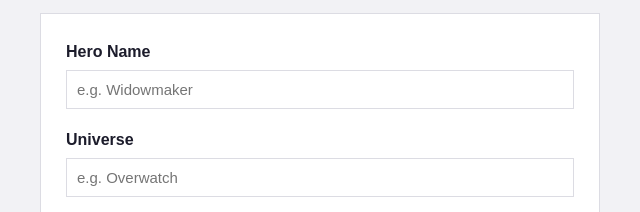
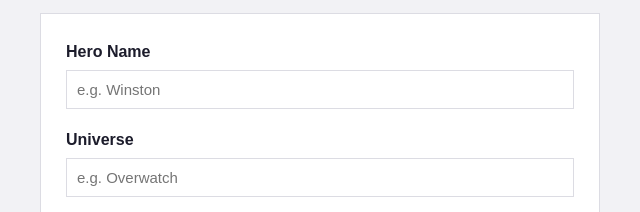
Before and after one commit to jordan-arch97/csc340-assignment2, a plain HTML site: page new-character-form.html in a window 1280 px wide. Shown: the part 213-425 px from the top of the page, 320-960 px from the left. Drawn offline with Linux system fonts and the light colour scheme.

Commit message:
final touches

```diff
--- a/new-character-form.html
+++ b/new-character-form.html
@@ -27,7 +27,7 @@
 
       <div class="form-group">
         <label for="hero-name">Hero Name</label>
-        <input type="text" id="hero-name" name="hero-name" placeholder="e.g. Widowmaker">
+        <input type="text" id="hero-name" name="hero-name" placeholder="e.g. Winston">
       </div>
 
       <div class="form-group">
--- a/style.css
+++ b/style.css
@@ -349,7 +349,7 @@
   min-height: 90px;
 }
 
-/* ---------- Responsive ---------- */
+/* --------- Responsive --------- */
 
 @media (max-width: 700px) {
   .navbar {
```
